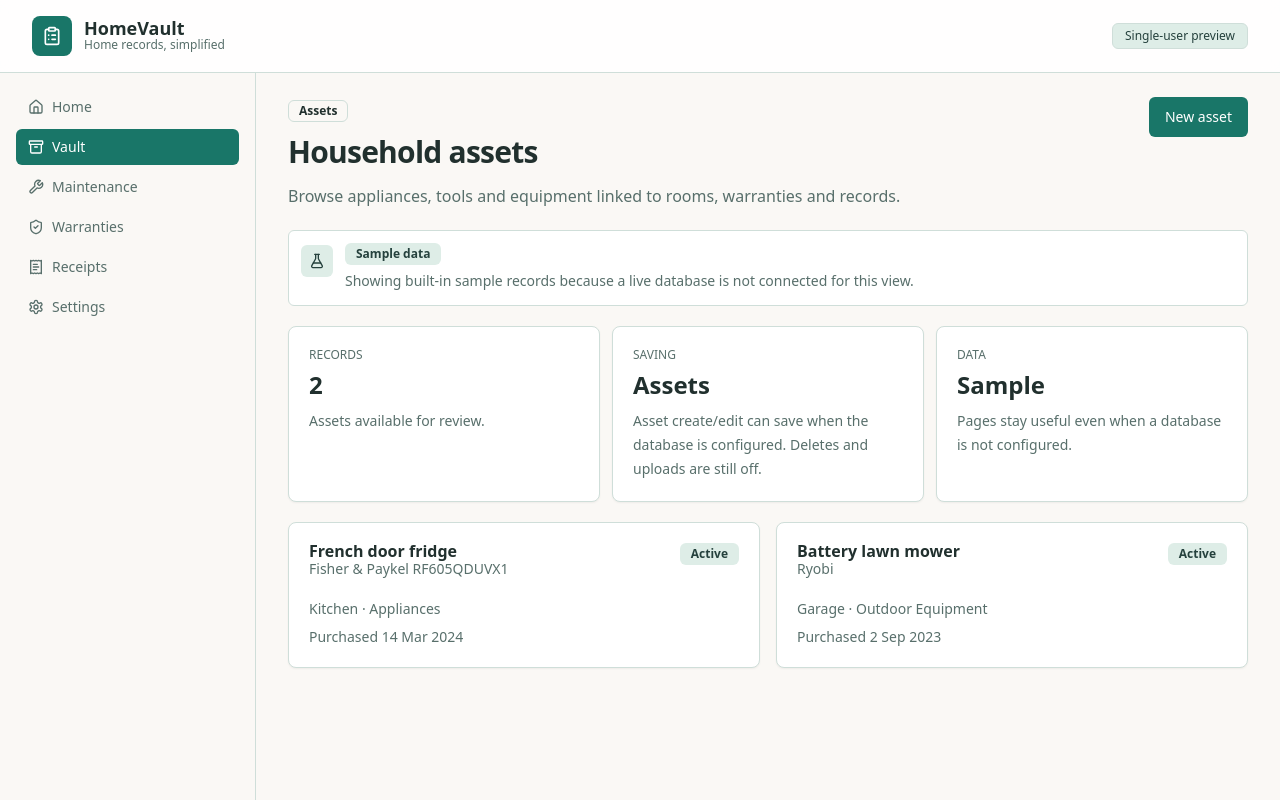
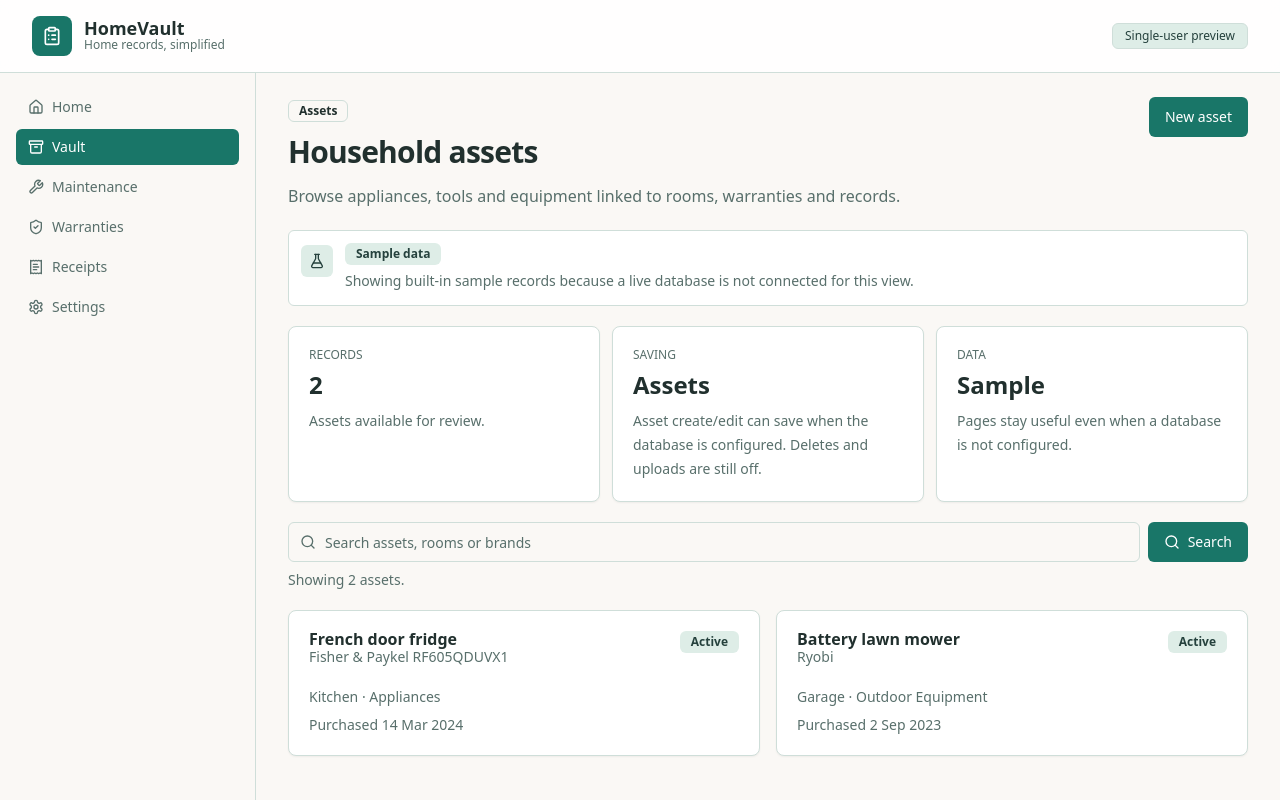
Before and after one commit to LatinMaestro/HomeVault, a Next.js app: page /vault/assets in a window 1280 px wide. Built offline with nearby package versions, Linux system fonts and the light colour scheme; no server answers; the database is empty.

Commit message:
Add asset list search

```diff
--- a/src/app/vault/assets/page.tsx
+++ b/src/app/vault/assets/page.tsx
@@ -4,6 +4,7 @@ import Link from "next/link";
 import { AppShell } from "@/components/app-shell";
 import { DataSourceNote } from "@/components/data-source-note";
 import { EmptyState } from "@/components/empty-state";
+import { ListSearch } from "@/components/list-search";
 import { PageHeader } from "@/components/page-header";
 import { ReviewSummary } from "@/components/review-summary";
 import { Badge } from "@/components/ui/badge";
@@ -11,6 +12,7 @@ import { Button } from "@/components/ui/button";
 import { Card, CardContent, CardDescription, CardHeader, CardTitle } from "@/components/ui/card";
 import { getDisplayLabel } from "@/lib/display-labels";
 import { getAssets } from "@/lib/home-data";
+import { getQueryParam, matchesQuery } from "@/lib/list-filter";
 
 export const metadata: Metadata = {
   title: "Assets",
@@ -19,8 +21,24 @@ export const metadata: Metadata = {
 
 export const dynamic = "force-dynamic";
 
-export default async function AssetsPage() {
+export default async function AssetsPage({
+  searchParams,
+}: {
+  searchParams: Promise<{ q?: string | string[] }>;
+}) {
+  const query = getQueryParam((await searchParams).q);
   const assets = await getAssets();
+  const visibleAssets = assets.data.filter((asset) =>
+    matchesQuery(query, [
+      asset.name,
+      asset.brand,
+      asset.model,
+      asset.status,
+      asset.roomName,
+      asset.categoryName,
+      asset.purchaseDate,
+    ]),
+  );
 
   return (
     <AppShell activeSection="Vault">
@@ -56,9 +74,18 @@ export default async function AssetsPage() {
           ]}
         />
 
-        {assets.data.length > 0 ? (
+        <ListSearch
+          action="/vault/assets"
+          defaultValue={query}
+          label="Search assets"
+          placeholder="Search assets, rooms or brands"
+          resultCount={visibleAssets.length}
+          resultNoun="asset"
+        />
+
+        {visibleAssets.length > 0 ? (
           <div className="grid gap-4 md:grid-cols-2">
-            {assets.data.map((asset) => (
+            {visibleAssets.map((asset) => (
               <Link key={asset.id} href={`/vault/assets/${asset.id}`}>
                 <Card className="h-full transition-colors hover:bg-accent">
                   <CardHeader>
@@ -82,11 +109,17 @@ export default async function AssetsPage() {
           </div>
         ) : (
           <EmptyState
-            title="No assets yet"
-            description="Assets hold appliances, tools and equipment details. Add the first asset when database saving is configured."
+            title={query ? "No matching assets" : "No assets yet"}
+            description={
+              query
+                ? "Try another asset, brand or room, or clear the current search."
+                : "Assets hold appliances, tools and equipment details. Add the first asset when database saving is configured."
+            }
             action={
               <Button asChild variant="outline">
-                <Link href="/vault/assets/new">Add asset</Link>
+                <Link href={query ? "/vault/assets" : "/vault/assets/new"}>
+                  {query ? "Clear search" : "Add asset"}
+                </Link>
               </Button>
             }
           />
```
